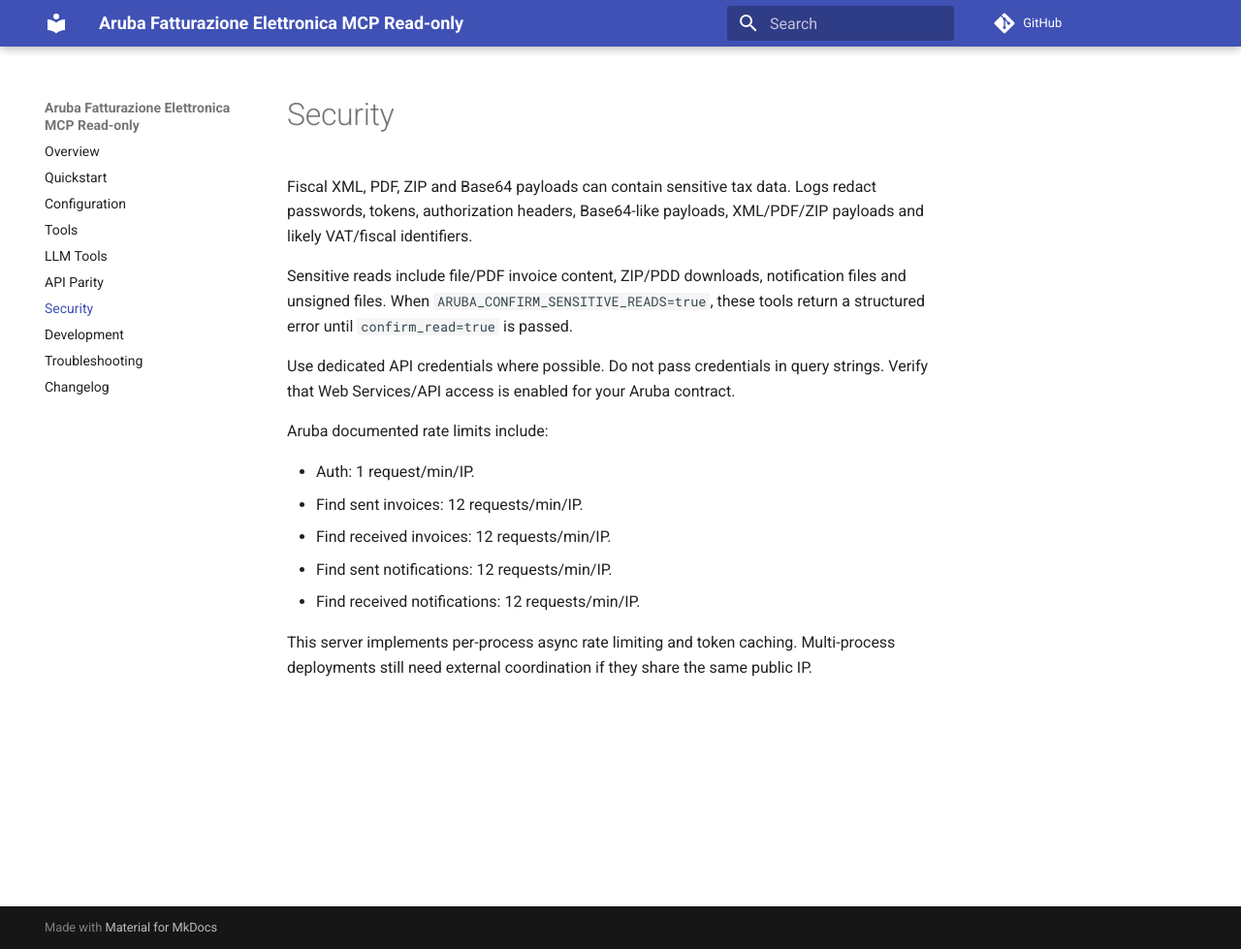
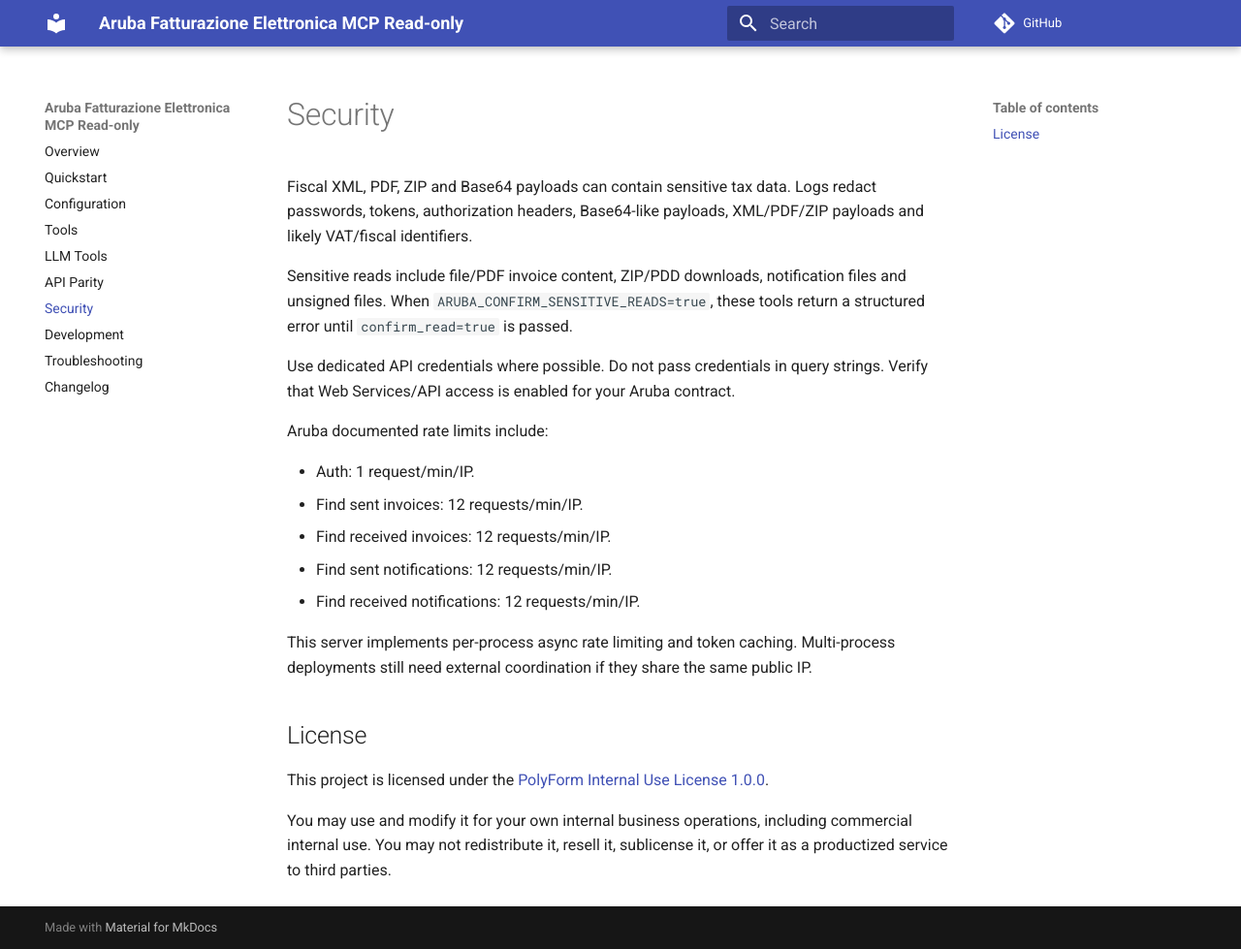
Before and after one commit to mnbro/aruba-fatturazione-elettronica-mcp, an MkDocs documentation site: the page built from docs/security.md, in a window 1280 px wide and 979 px high. Shown: the whole window at 97% size. Built offline with MkDocs 1.6.1 and Material for MkDocs 9.7.7, drawn with Linux system fonts in a browser that asks for light colours; comment, search, counter and statistics services are not loaded.

Commit message:
Switch to PolyForm internal-use license

```diff
--- a/docs/security.md
+++ b/docs/security.md
@@ -15,3 +15,9 @@
 - Find received notifications: 12 requests/min/IP.
 
 This server implements per-process async rate limiting and token caching. Multi-process deployments still need external coordination if they share the same public IP.
+
+## License
+
+This project is licensed under the [PolyForm Internal Use License 1.0.0](https://polyformproject.org/licenses/internal-use/1.0.0).
+
+You may use and modify it for your own internal business operations, including commercial internal use. You may not redistribute it, resell it, sublicense it, or offer it as a productized service to third parties.
--- a/pyproject.toml
+++ b/pyproject.toml
@@ -4,17 +4,17 @@
 
 [project]
 name = "aruba-fatturazione-elettronica-mcp"
-version = "0.2.0"
+version = "0.2.1"
 description = "Read-only MCP server for Aruba Fatturazione Elettronica API"
 readme = "README.md"
-license = "MIT"
+license = { file = "LICENSE" }
 requires-python = ">=3.11"
 authors = [{ name = "mnbro" }]
 keywords = ["aruba", "fatturazione-elettronica", "mcp", "invoicing", "readonly"]
 classifiers = [
   "Development Status :: 3 - Alpha",
   "Intended Audience :: Developers",
-  "License :: OSI Approved :: MIT License",
+  "License :: Other/Proprietary License",
   "Programming Language :: Python :: 3",
   "Programming Language :: Python :: 3.11",
   "Programming Language :: Python :: 3.12",
--- a/src/aruba_fatturazione_elettronica_mcp/__init__.py
+++ b/src/aruba_fatturazione_elettronica_mcp/__init__.py
@@ -1,3 +1,3 @@
 """Read-only MCP server for Aruba Fatturazione Elettronica."""
 
-__version__ = "0.2.0"
+__version__ = "0.2.1"
```
Also changed, not shown: CHANGELOG.md (+5 -0 lines), README.md (+9 -3 lines), docs/changelog.md (+5 -0 lines), 5 other files.
